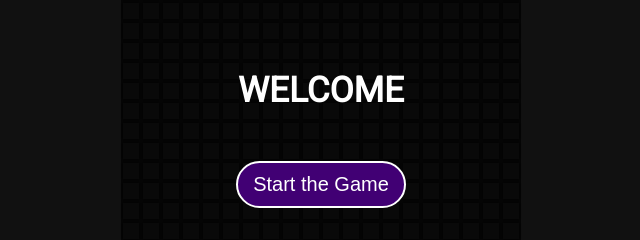
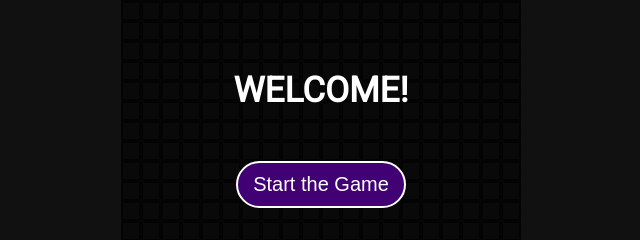
Before and after one commit to I-the-Creator/snake-the-game, a plain HTML site: page index.html in a window 1280 px wide. Shown: the part 279-519 px from the top of the page, 319-959 px from the left. Drawn offline with Linux system fonts and the light colour scheme.

Commit message:
minor update

```diff
--- a/index.html
+++ b/index.html
@@ -10,7 +10,7 @@
 <div class="container" id="board">
   <div id="scores">Score: 0</div>
   <div class="modal">
-    <h3>WELCOME</h3>
+    <h3>WELCOME!</h3>
     <button>Start the Game</button>
   </div>
 </div>
```
